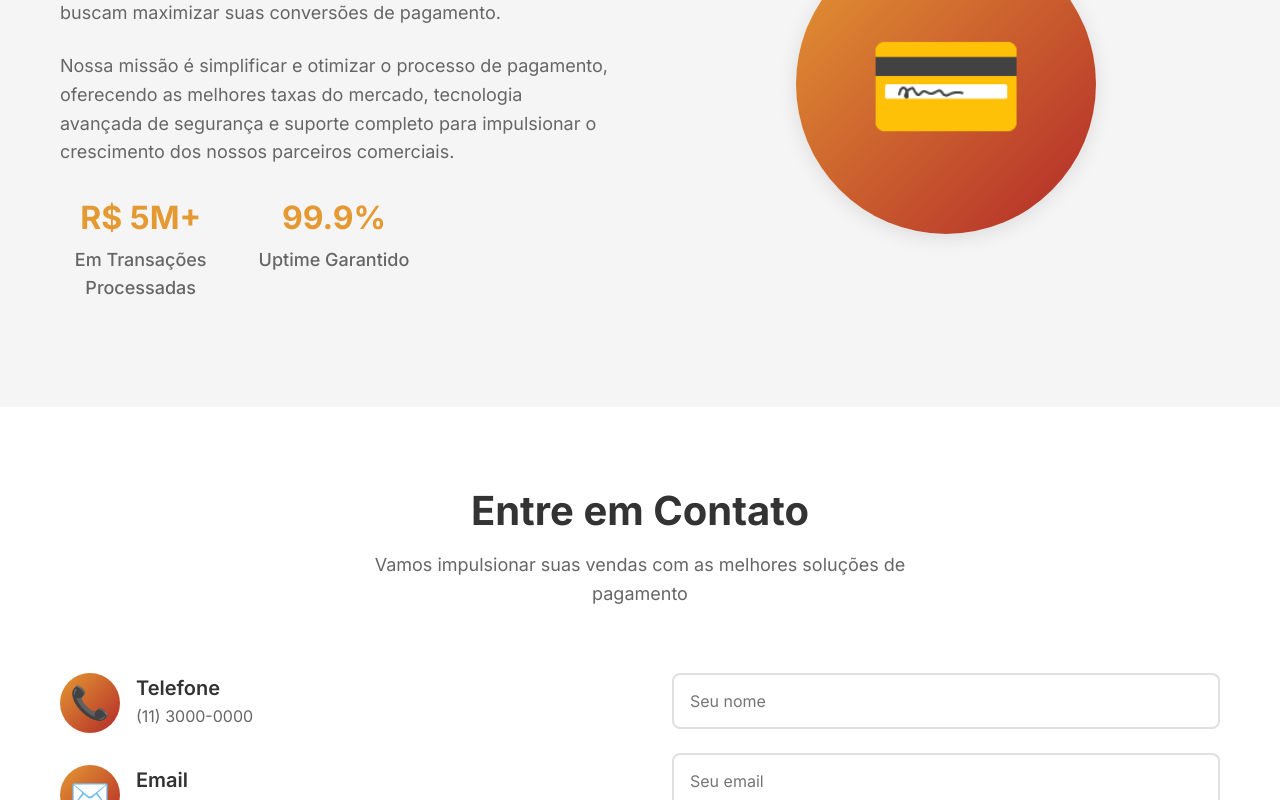
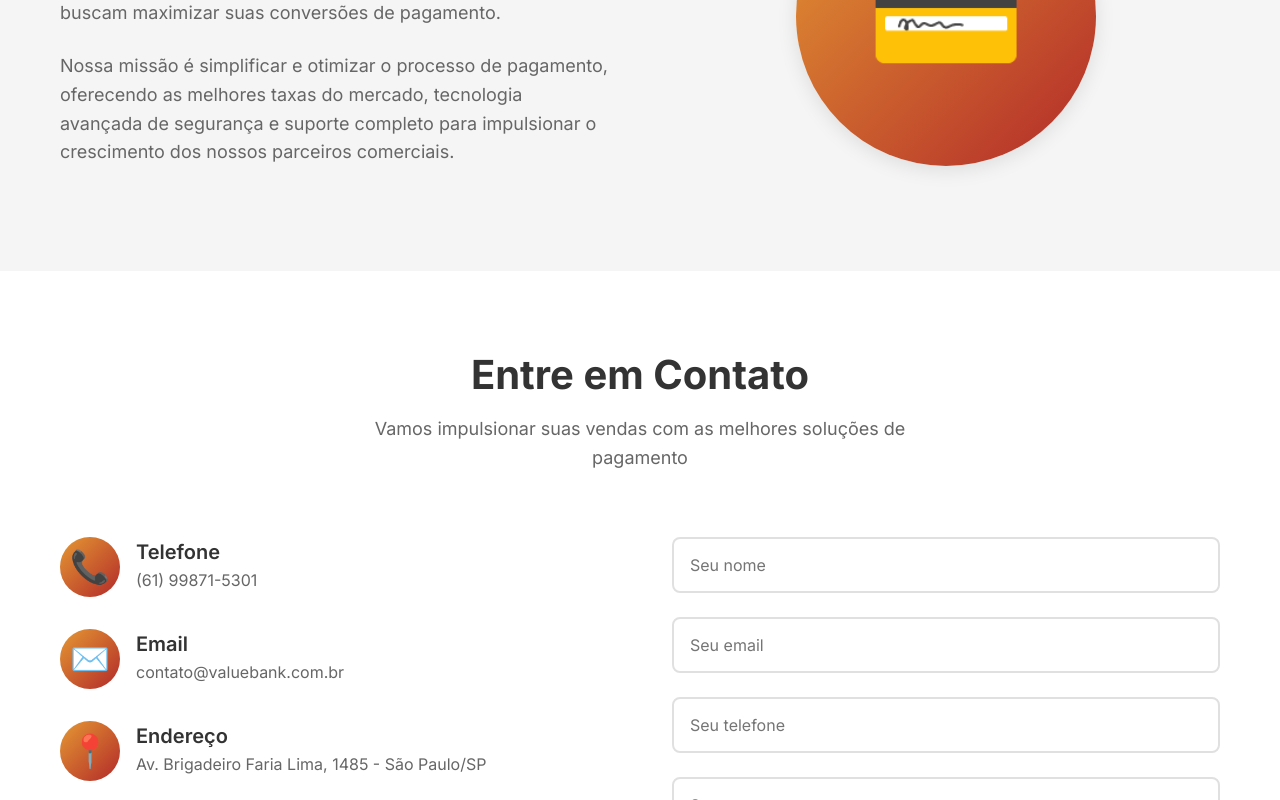
Before and after one commit to sistemasidib/SiteValue, a React (Vite) app: page / in a window 1280 px wide. Shown: the part 2000-2800 px from the top of the page. Built offline with nearby package versions, Linux system fonts and the light colour scheme.

Commit message:
att site

```diff
--- a/src/App.tsx
+++ b/src/App.tsx
@@ -152,7 +152,7 @@ function App() {
                 processamento seguro e integração simples para seu e-commerce.
               </p>
             </div>
-
+            {/*
             <div className="service-card">
               <div className="service-icon">📱</div>
               <h3>Pagamentos Mobile</h3>
@@ -160,7 +160,7 @@ function App() {
                 Soluções de pagamento para dispositivos móveis com tecnologia
                 NFC, QR Code e aplicativos nativos para máxima conversão.
               </p>
-            </div>
+            </div> */}
 
             <div className="service-card">
               <div className="service-icon">🔄</div>
@@ -221,7 +221,7 @@ function App() {
                 nossos parceiros comerciais.
               </p>
 
-              <div className="stats">
+              {/* <div className="stats">
                 <div className="stat">
                   <h3>R$ 5M+</h3>
                   <p>Em Transações Processadas</p>
@@ -230,7 +230,7 @@ function App() {
                   <h3>99.9%</h3>
                   <p>Uptime Garantido</p>
                 </div>
-              </div>
+              </div> */}
             </div>
 
             <div className="about-image">
@@ -259,7 +259,7 @@ function App() {
                 <div className="contact-icon">📞</div>
                 <div>
                   <h4>Telefone</h4>
-                  <p>(11) 3000-0000</p>
+                  <p>(61) 99871-5301</p>
                 </div>
               </div>
 
```
